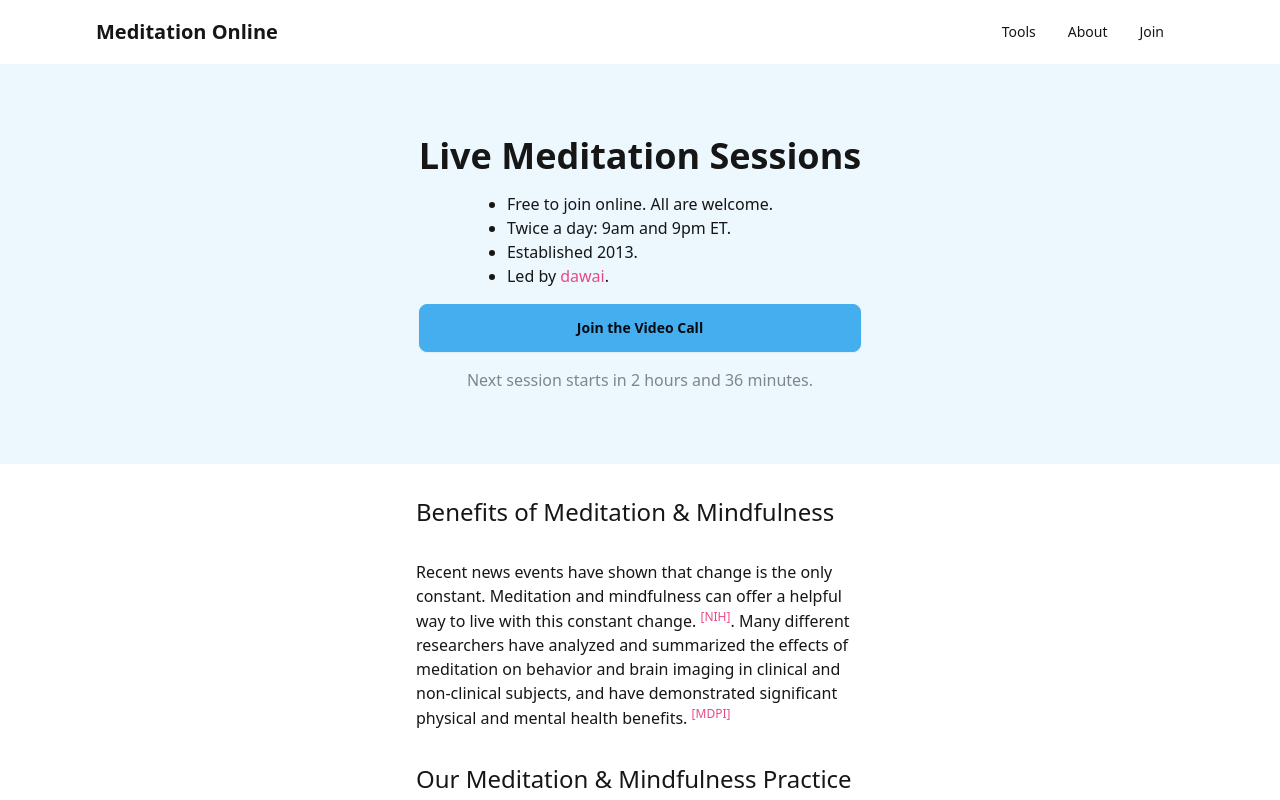
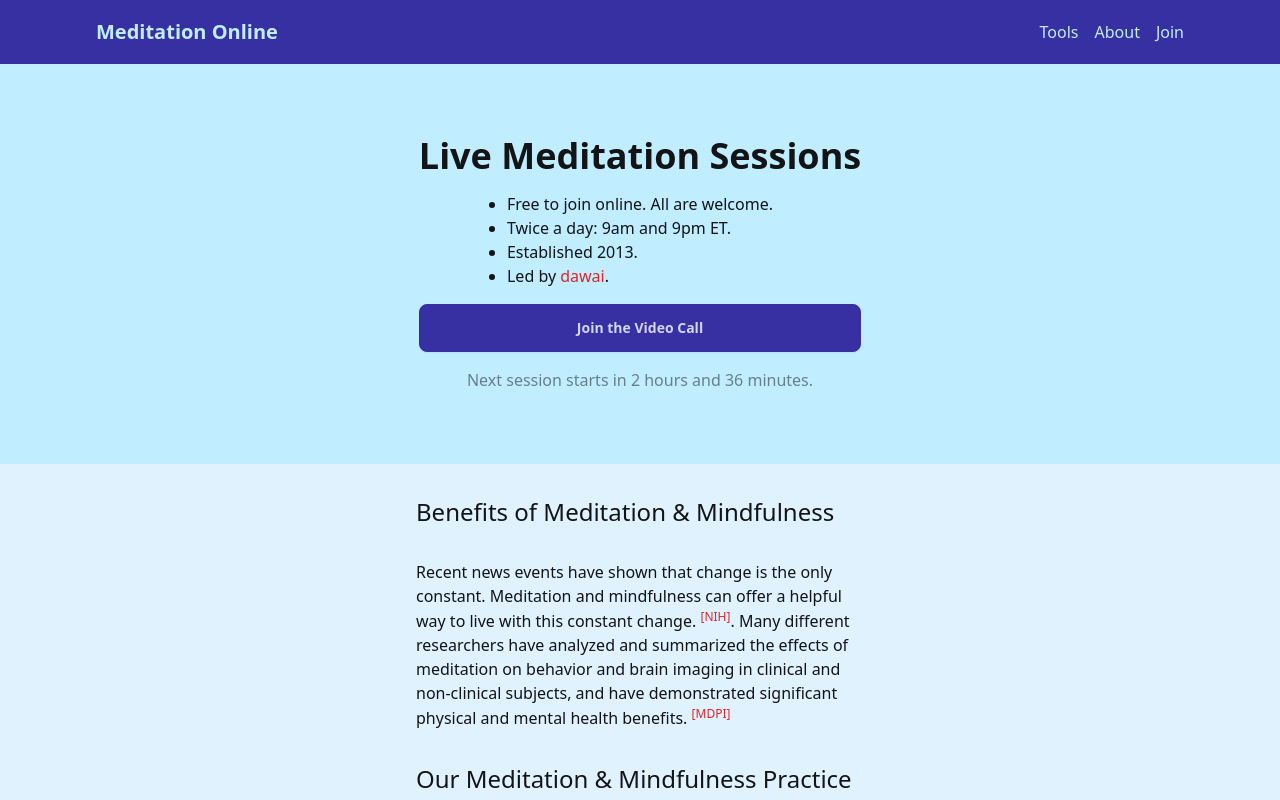
Before and after one commit to mo-sangha/website, a SvelteKit app in the folder frontend/: page / in a window 1280 px wide. Shown: the top 800 px of the page. Built offline with nearby package versions, Linux system fonts and the light colour scheme.

Commit message:
Color theming

```diff
--- a/frontend/src/app.html
+++ b/frontend/src/app.html
@@ -1,5 +1,5 @@
 <!doctype html>
-<html lang="en" class="h-full w-full" data-theme="cmyk">
+<html lang="en" class="h-full w-full" data-theme="dzogchen">
 	<head>
 		<meta charset="utf-8" />
 		<link rel="icon" href="%sveltekit.assets%/favicon.png" />
--- a/frontend/src/routes/+layout.svelte
+++ b/frontend/src/routes/+layout.svelte
@@ -8,16 +8,14 @@
 
 <div class="h-full w-full flex flex-col">
 	<!-- Navbar -->
-	<div class="navbar bg-base-100 p-gutter">
+	<div class="navbar bg-accent text-primary p-gutter">
 		<div class="flex-1">
 			<a class="text-xl font-bold" href="/">Meditation Online</a>
 		</div>
-		<div class="flex-none">
-			<ul class="menu menu-horizontal px-1">
-				<li><a href="/tools">Tools</a></li>
-				<li><a href="/about">About</a></li>
-				<li><a href="/join">Join</a></li>
-			</ul>
+		<div class="flex-none flex flex-row gap-4">
+			<a href="/tools">Tools</a>
+			<a href="/about">About</a>
+			<a href="/join">Join</a>
 		</div>
 	</div>
 
@@ -27,7 +25,7 @@
 	</div>
 
 	<!-- Footer -->
-	<footer class="footer p-10 mt-10 bg-neutral text-neutral-content p-gutter">
+	<footer class="footer p-10 mt-10 bg-primary text-neutral-content p-gutter">
 		<nav>
 			<header class="footer-title">Site Map</header>
 			<a href="/" class="link link-hover">Home</a>
--- a/frontend/src/routes/+page.svelte
+++ b/frontend/src/routes/+page.svelte
@@ -4,7 +4,7 @@
 </script>
 
 <div class="flex flex-col gap-8">
-	<div class="hero min-h-[50vh] bg-primary bg-opacity-10">
+	<div class="hero min-h-[50vh] bg-primary text-base-content">
 		<div class="hero-content text-center">
 			<div class="max-w-md flex flex-col gap-4">
 				<h1 class="text-4xl font-bold">Live Meditation Sessions</h1>
@@ -16,7 +16,7 @@
 						<li>Led by <a class="link-hover text-secondary" href="/about">dawai</a>.</li>
 					</ul>
 				</div>
-				<a href="/join" class="btn btn-primary">Join the Video Call</a>
+				<a href="/join" class="btn btn-accent">Join the Video Call</a>
 				<Countdown />
 			</div>
 		</div>
--- a/frontend/src/routes/about/+page.svelte
+++ b/frontend/src/routes/about/+page.svelte
@@ -21,7 +21,7 @@
 		<p>Please come and go as you feel, there are no rules about attendance.</p>
 	</div>
 	<div class="flex flex-row gap-2 max-w-4xl p-gutter">
-		<div class="outline outline-primary flex flex-col sm:flex-row p-4 gap-4">
+		<div class="outline outline-secondary flex flex-col sm:flex-row p-4 gap-4">
 			<img
 				src="https://thetattooedbuddha.com/wp-content/uploads/2017/07/Dawai-150x150.jpg"
 				alt="Album"
--- a/frontend/tailwind.config.js
+++ b/frontend/tailwind.config.js
@@ -7,6 +7,30 @@ export default {
   plugins: [require("daisyui")],
   daisyui: {
     themes: [
+      {
+        dzogchen: {
+          "primary": "#c0edff",   // dark blue from the image's background
+          "secondary": "#dc2626", // similar to primary but slightly different
+          "accent": "#3730a3",    // another dark blue variant
+          "neutral": "#ff00ff",   // a more vibrant dark blue
+          "base-100": "#e0f2fe",  // darkest blue identified
+          "info": "#67e8f9",
+          "success": "#41d888",
+          "warning": "#ffcc00",
+          "error": "#ff0000",
+          "text-base-content": "#a9dbf9", // white text
+
+          "--rounded-box": "1rem",          // border radius rounded-box utility class, used in card and other large boxes
+          "--rounded-btn": "0.5rem",        // border radius rounded-btn utility class, used in buttons and similar elements
+          "--rounded-badge": "1.9rem",      // border radius rounded-badge utility class, used in badges and similar
+          "--animation-btn": "0.25s",       // duration of animation when you click on a button
+          "--animation-input": "0.2s",      // duration of animation for inputs like checkbox, toggle, radio, etc
+          "--btn-focus-scale": "0.95",      // scale transform of a button when you focus on it
+          "--border-btn": "1px",            // border width of buttons
+          "--tab-border": "1px",            // border width of tabs
+          "--tab-radius": "0.5rem"          // border radius of tabs
+        }
+      },
       "light",
       "dark",
       "cupcake",
```
